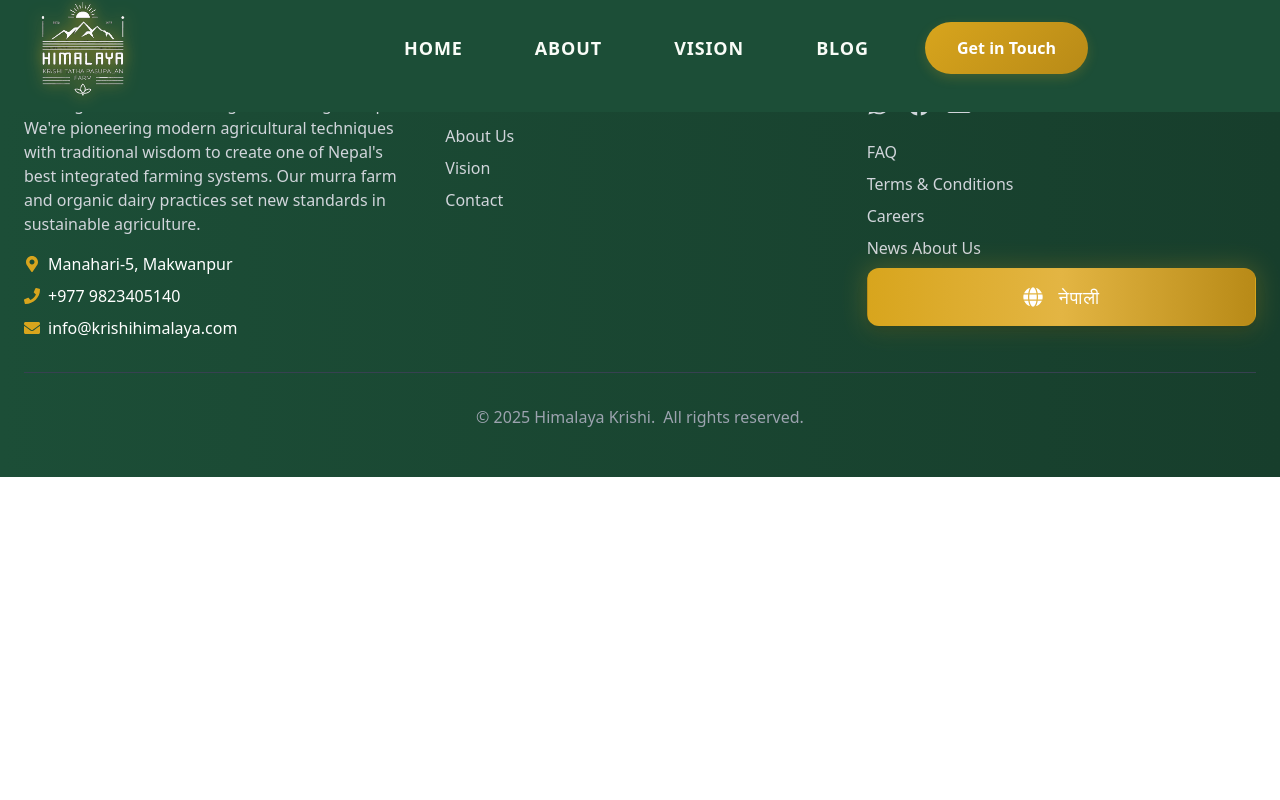
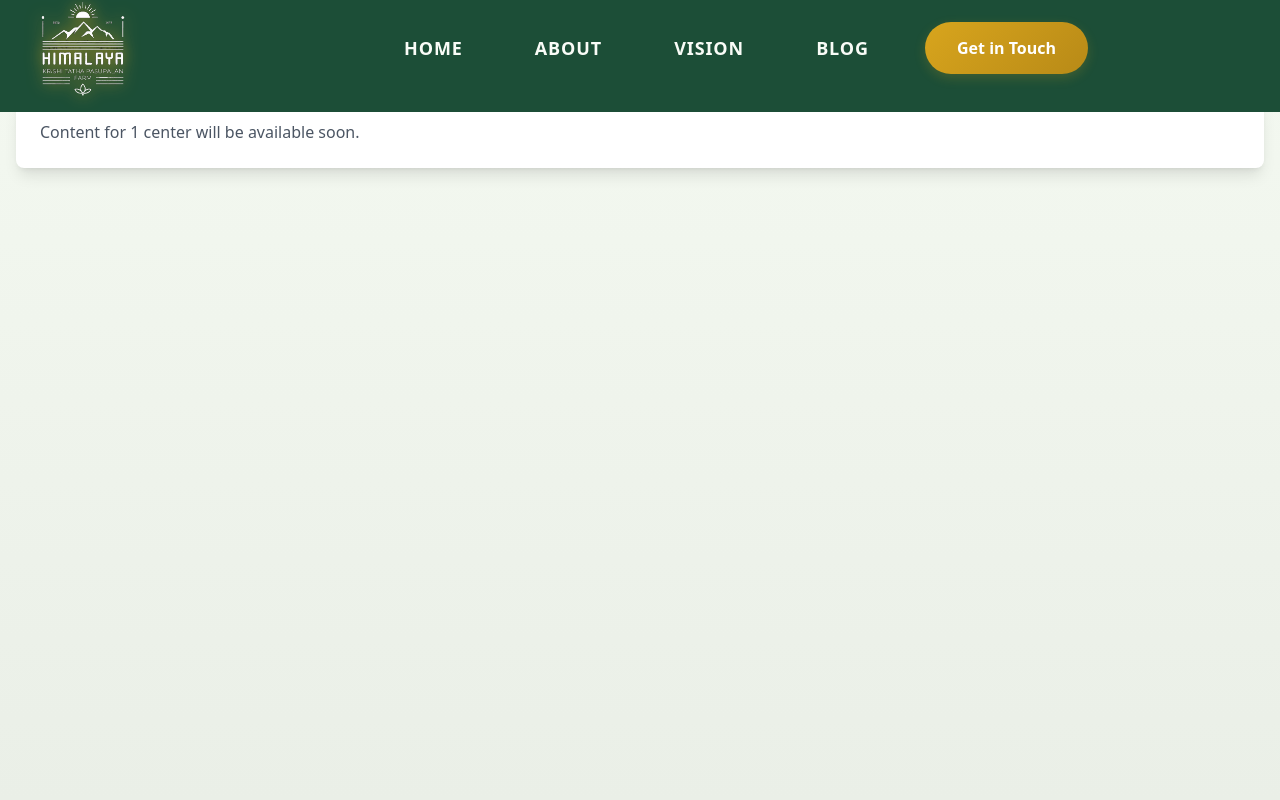
Before and after one commit to WHOISABHISHEKADHIKARI/Himalaya-website, a React (Vite) app: page /centers/1 in a window 1280 px wide. Shown: the top 800 px of the page. Built offline with nearby package versions, Linux system fonts and the light colour scheme.

Commit message:
Fix loading state implementation in FAQ, Terms, and NewsAboutUs pages

```diff
--- a/src/pages/Blog.jsx
+++ b/src/pages/Blog.jsx
@@ -29,7 +29,8 @@ const SkeletonCard = () => (
     </div>
 );
 
-const [isLoading, setIsLoading] = useState(true);
+const Blog = () => {
+  const [isLoading, setIsLoading] = useState(true);
 
   useEffect(() => {
     const timer = setTimeout(() => {
@@ -38,6 +39,10 @@ const [isLoading, setIsLoading] = useState(true);
 
     return () => clearTimeout(timer);
   }, []);
+
+  if (isLoading) {
+    return <LoadingSpinner />;
+  }
 
 // Blog Card Component
 const BlogCard = ({ post, index }) => (
--- a/src/pages/Centers.jsx
+++ b/src/pages/Centers.jsx
@@ -15,13 +15,22 @@ const Centers = () => {
     return () => clearTimeout(timer);
   }, []);
 
+  if (isLoading) {
+    return <LoadingSpinner />;
+  }
+
   return (
-    <div>
+    <div className="min-h-screen bg-gradient-to-b from-[#F4F9F1] to-[#EAEFE7]">
       <Helmet>
         <title>{centerName} Center - Himalaya Krishi</title>
         <meta name="description" content="Empowering farmers with sustainable practices and support at our centers." />
       </Helmet>
-      {/* Add your component content here */}
+      <div className="container mx-auto px-4 py-8">
+        <h1 className="text-4xl font-bold text-[#1C4E37] mb-6">{centerName} Center</h1>
+        <div className="bg-white rounded-lg shadow-lg p-6">
+          <p className="text-gray-600">Content for {centerName} center will be available soon.</p>
+        </div>
+      </div>
     </div>
   );
 };
--- a/src/pages/FAQ.jsx
+++ b/src/pages/FAQ.jsx
@@ -35,6 +35,10 @@ const FAQ = () => {
       answer: "We teach various sustainable farming techniques including crop rotation, composting, natural pest management, water conservation, soil fertility management, and integrated farming systems. Our methods combine traditional knowledge with modern organic farming practices."
     }
   ];
+
+  if (isLoading) {
+    return <LoadingSpinner />;
+  }
 
   return (
     <div className="min-h-screen bg-white py-12 px-4 sm:px-6 lg:px-8">
--- a/src/pages/NewsAboutUs.jsx
+++ b/src/pages/NewsAboutUs.jsx
@@ -63,6 +63,10 @@ const NewsAboutUs = () => {
       }
     }
   };
+
+  if (isLoading) {
+    return <LoadingSpinner />;
+  }
 
   return (
     <div className="min-h-screen bg-gradient-to-b from-[#1C4E37]/5 via-white to-[#F4F9F1]/50">
--- a/src/pages/Terms.jsx
+++ b/src/pages/Terms.jsx
@@ -13,6 +13,10 @@ const Terms = () => {
 
     return () => clearTimeout(timer);
   }, []);
+  if (isLoading) {
+    return <LoadingSpinner />;
+  }
+
   return (
     <div className="min-h-screen bg-gradient-to-b from-[#1C4E37]/5 via-white to-[#F4F9F1]/50">
       {/* Decorative Elements */}
--- a/src/pages/Vision.jsx
+++ b/src/pages/Vision.jsx
@@ -89,6 +89,7 @@ const revealFromRight = {
 const Vision = () => {
   const [scrollProgress, setScrollProgress] = useState(0);
   const [isLoading, setIsLoading] = useState(true);
+  const heroRef = useRef(null);
 
   useEffect(() => {
     const timer = setTimeout(() => {
@@ -97,7 +98,10 @@ const Vision = () => {
 
     return () => clearTimeout(timer);
   }, []);
-  const heroRef = useRef(null);
+
+  if (isLoading) {
+    return <LoadingSpinner />;
+  }
   const { scrollYProgress } = useScroll({
     target: heroRef,
     offset: ["start start", "end start"]
```
